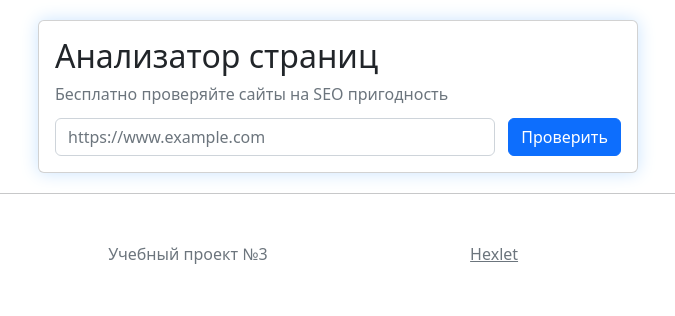
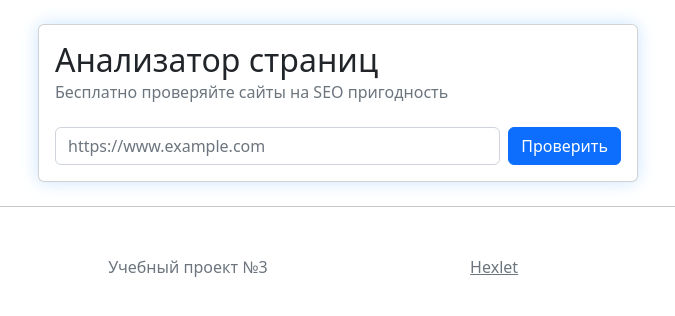
Before and after one commit to barsheel/php-project-9, a PHP site: template templates/index_template.twig in a window 1280 px wide. Shown: the part 76-392 px from the top of the page, without its empty margins (302-977 px from the left). Run offline with PHP 8.4, Linux system fonts and the light colour scheme; the template is opened without the code that fills it, so the values that code supplies are empty; some libraries are stand-ins or nearby versions.

Commit message:
add url validation on index page
- add validation
- refactor for better view

```diff
--- a/templates/index_template.twig
+++ b/templates/index_template.twig
@@ -1,16 +1,36 @@
     {% extends "base_template.twig" %}
 
 {% block content %}
-    <div class="card d-xxl-flex flex-wrap mx-auto justify-content-xxl-center align-items-xxl-start" style="box-shadow: 0px 0px 18px rgb(202,228,255);position: relative;margin: 20px;min-width: 300px;margin-right: 20px;margin-left: 20px;max-width: 600px;">
-        <div class="card-body">
-            <h2 class="card-title">Анализатор страниц</h2>
-            <h6 class="text-muted card-subtitle mb-2" style="line-height: 30.2px;">Бесплатно проверяйте сайты на SEO пригодность</h6>
+<div class="card mx-auto my-4" style="box-shadow: 0px 0px 18px rgb(202,228,255); max-width: 600px;">
+  <div class="card-body">
+    <h2 class="card-title">Анализатор страниц</h2>
+    <h6 class="text-muted card-subtitle mb-4">
+      Бесплатно проверяйте сайты на SEO пригодность
+    </h6>
 
-            <form class="d-flex d-xxl-flex" action = "/urls" method="post" enctype="application/x-www-form-urlencoded">
-                <input class="form-control" type="text" placeholder="https://www.example.com" name="url[name]">
-                <button class="btn btn-primary" type="submit" style="margin-left: 13px;">Проверить</button>
-            </form>
+    <form class="row g-2 align-items-start" action="/urls" method="post" enctype="application/x-www-form-urlencoded">
+      <div class="col-12 col-sm flex-grow-1">
+        <input
+          type="text"
+          name="url[name]"
+          class="form-control {{ errors.url_name is defined ? 'is-invalid' }}"
+          placeholder="https://www.example.com"
+          value="{{ url_name|default('')|e }}"
+        >
+        {% if errors.url_name is defined %}
+          <div class="invalid-feedback d-block">
+            {{ errors.url_name }}
+          </div>
+        {% endif %}
+      </div>
 
-        </div>
-    </div>
+      <div class="col-12 col-sm-auto">
+        <button type="submit" class="btn btn-primary w-100">
+          Проверить
+        </button>
+      </div>
+    </form>
+  </div>
+</div>
+
 {% endblock %}
```
